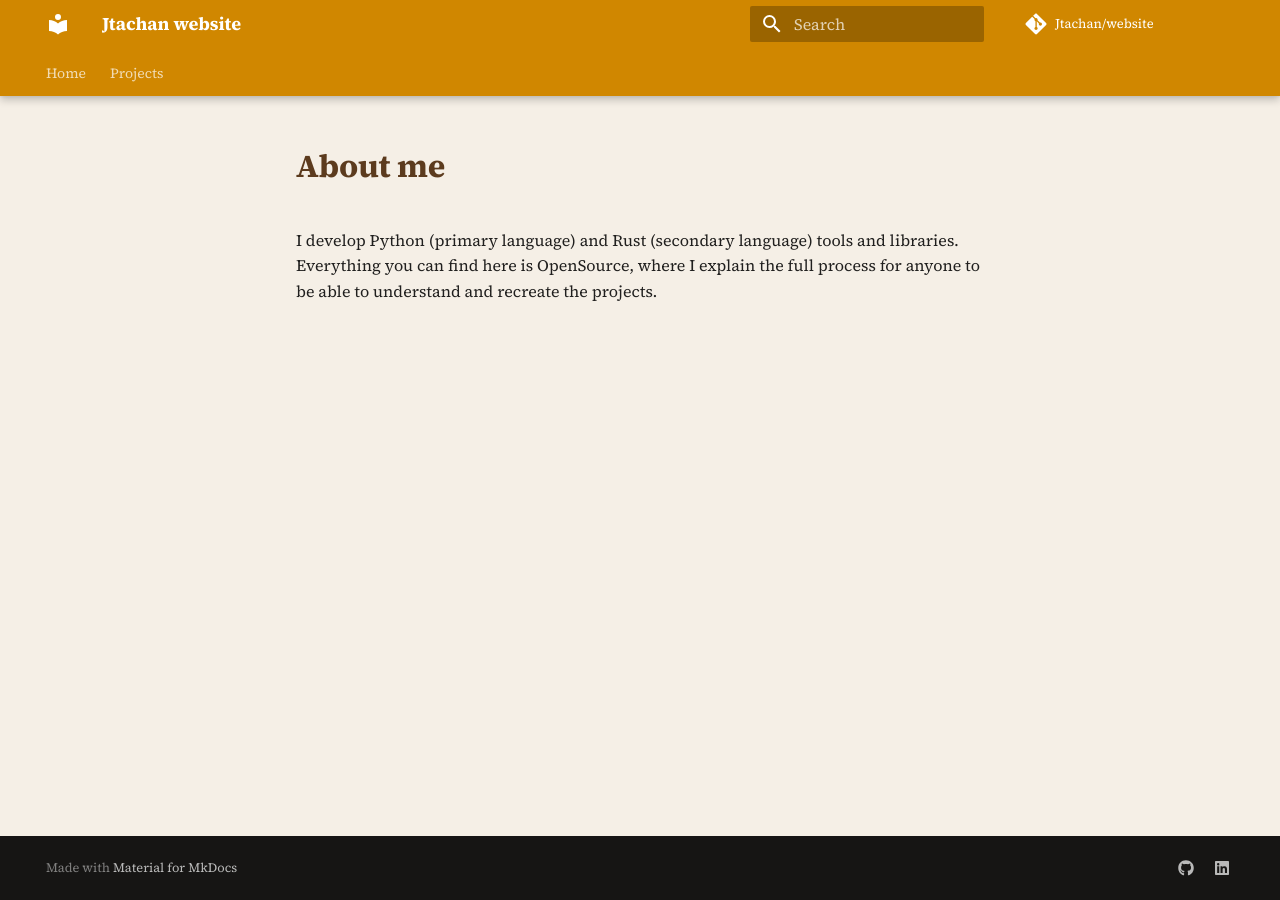
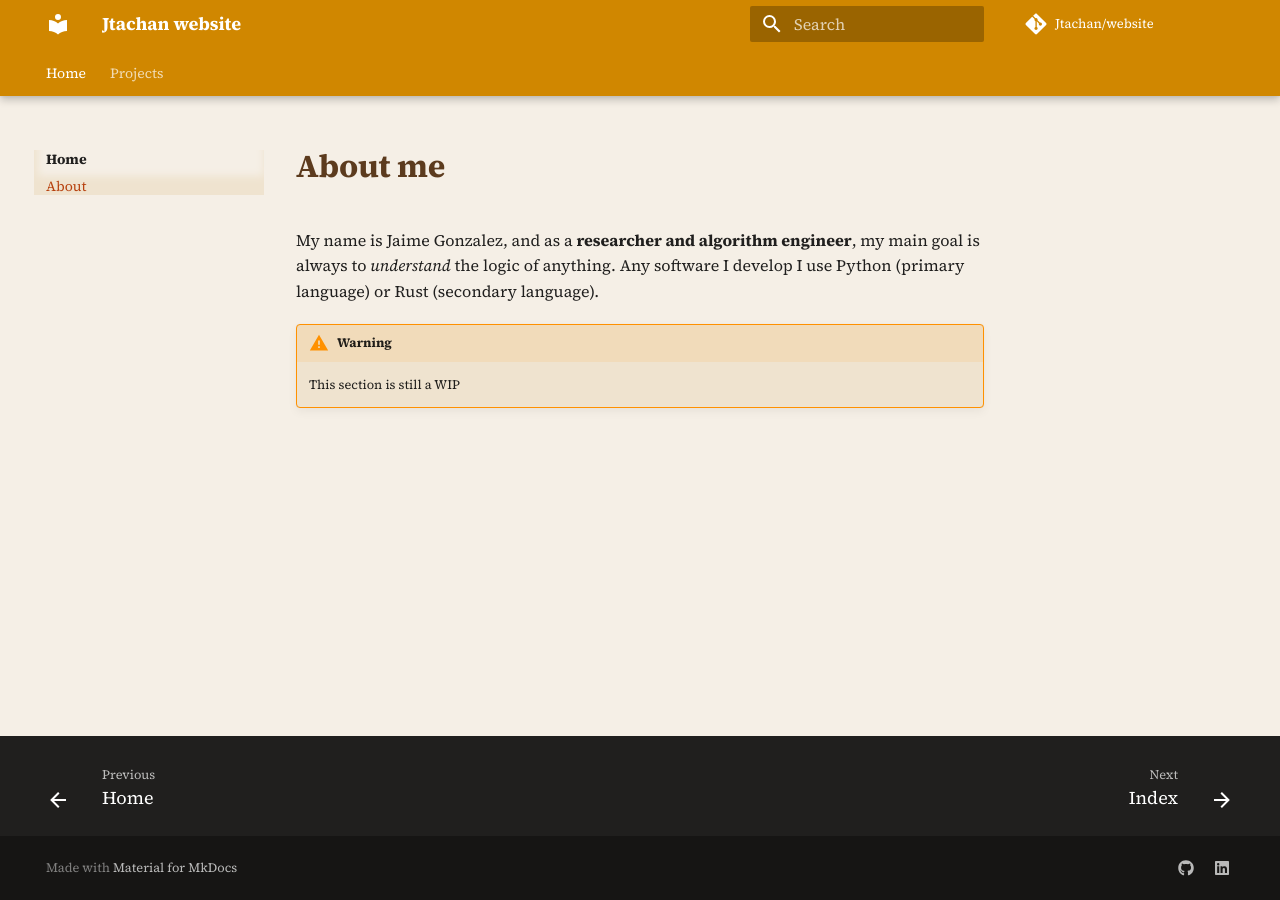
Before and after one commit to Jtachan/website, an MkDocs documentation site: the page built from docs/jgo/about.md, in a window 1280 px wide. Built offline with MkDocs 1.6.1 and Material for MkDocs 9.7.7, drawn with Linux system fonts in a browser that asks for light colours; comment, search, counter and statistics services are not loaded.

Commit message:
JGO: uncommented 'about.md', but marked as a WIP

```diff
--- a/docs/jgo/about.md
+++ b/docs/jgo/about.md
@@ -1,4 +1,7 @@
 # About me
 
-I develop Python (primary language) and Rust (secondary language) tools and libraries.
-Everything you can find here is OpenSource, where I explain the full process for anyone to be able to understand and recreate the projects.
+My name is Jaime Gonzalez, and as a **researcher and algorithm engineer**, my main goal is always to _understand_ the logic of anything.
+Any software I develop I use Python (primary language) or Rust (secondary language).
+
+!!! warning
+    This section is still a WIP
--- a/docs/next.txt
+++ b/docs/todo.txt
@@ -1,4 +1,4 @@
-Las siguientes son las ideas (no directamente relaccionadas a los proyectos) que podría implementar:
+Las siguientes son las ideas (no directamente relacionadas con los proyectos) que podría implementar:
 
 1. Una sección de scripts/python decorators para tareas simples o repetitivas:
     * Decorators:
--- a/mkdocs.yml
+++ b/mkdocs.yml
@@ -7,7 +7,7 @@ repo_name: "Jtachan/website"
 nav:
   - Home:
       - Home: index.md
-#      - About: jgo/about.md
+      - About: jgo/about.md
   - Projects:
       - Index: proj_index.md
       - Next up: projects/nextup.md
```
